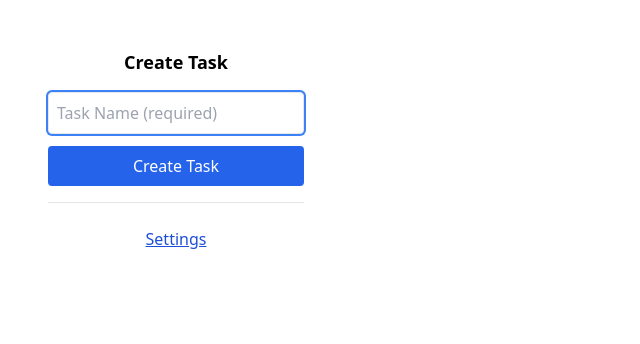
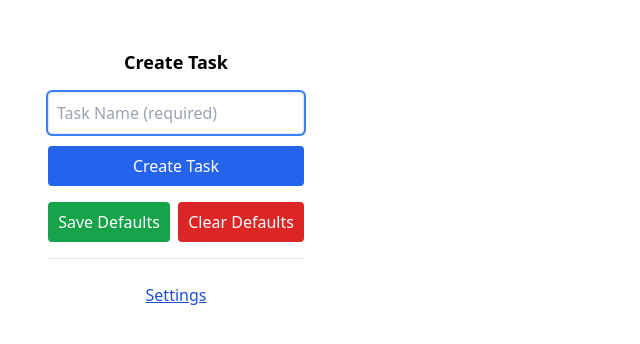
Before and after one commit to anelcanto/web-to-click-up, a React (Vite) app: page / in a window 1280 px wide. Shown: the top 344 px of the page, without its empty margins (0-640 px from the left). Built offline with nearby package versions, Linux system fonts and the light colour scheme.

Commit message:
Add option to set default values

```diff
--- a/src/assets/sidepanel/CreateTask.tsx
+++ b/src/assets/sidepanel/CreateTask.tsx
@@ -1,20 +1,30 @@
 // src/assets/sidepanel/CreateTask.tsx
-import React, { useState } from 'react';
+import React, { useState, useEffect } from 'react';
 import { RenderField, Field } from '../components/RenderField';
 
 interface CreateTaskProps {
     onGoToSettings: () => void;
     selectedFieldIds: string[];
-    availableFields: Field[]; // each Field should have at least id, type, and label
+    availableFields: Field[];
 }
 
 export default function CreateTask({ onGoToSettings, selectedFieldIds, availableFields }: CreateTaskProps) {
     // Always required field
     const [taskName, setTaskName] = useState('');
     const [statusMsg, setStatusMsg] = useState('');
+    // Field values for both standard and custom fields.
+    const [fieldValues, setFieldValues] = useState<Record<string, string>>({});
 
-    // All user-selected fields (standard and custom)
-    const [fieldValues, setFieldValues] = useState<Record<string, string>>({});
+    // On mount, load saved defaults from chrome storage.
+    useEffect(() => {
+        chrome.storage.local.get(['defaults'], (result) => {
+            if (result.defaults) {
+                const { taskName: defaultTaskName, fieldValues: defaultFieldValues } = result.defaults;
+                if (defaultTaskName) setTaskName(defaultTaskName);
+                if (defaultFieldValues) setFieldValues(defaultFieldValues);
+            }
+        });
+    }, []);
 
     const handleFieldChange = (fieldId: string, newValue: string) => {
         setFieldValues((prev) => ({
@@ -23,29 +33,26 @@ export default function CreateTask({ onGoToSettings, selectedFieldIds, available
         }));
     };
 
-    // Transform the value based on field type
-    const transformFieldValue = (field: Field, value: string) => {
-        // Always wrap the final value inside an object with key "value"
-        switch (field.type) {
-            case 'date':
-                // Convert to Unix timestamp; include time=true if needed.
-                return { value: new Date(value).getTime(), value_options: { time: true } };
-            case 'checkbox':
-                return { value: value === 'true' };
-            case 'number':
-            case 'currency':
-                return { value: Number(value) };
-            case 'drop_down':
-                // Expect a drop down option id
-                return { value: value };
-            case 'emoji':
-                // For ratings: assume an integer value (with validation performed elsewhere)
-                return { value: parseInt(value, 10) };
-            // Add additional field type conversions as needed.
-            default:
-                // For text, short_text, or other types, use string value.
-                return { value: value };
-        }
+    // Save the current state as defaults in Chrome Storage.
+    const saveDefaults = () => {
+        const defaults = {
+            taskName,
+            fieldValues,
+        };
+        chrome.storage.local.set({ defaults }, () => {
+            setStatusMsg('Defaults saved!');
+            setTimeout(() => setStatusMsg(''), 2000);
+        });
+    };
+
+    // Clear defaults and also clear current UI state if needed.
+    const clearDefaults = () => {
+        chrome.storage.local.remove(['defaults'], () => {
+            setTaskName('');
+            setFieldValues({});
+            setStatusMsg('Defaults cleared!');
+            setTimeout(() => setStatusMsg(''), 2000);
+        });
     };
 
     const handleCreateTask = (e: React.FormEvent) => {
@@ -58,14 +65,13 @@ export default function CreateTask({ onGoToSettings, selectedFieldIds, available
 
         setStatusMsg('Creating task...');
 
-        // Standard fields mapping (adjust as needed)
         const standardFields = ['taskDescription', 'taskStatus', 'taskAssignee'];
         const standardFieldData: Record<string, any> = {};
         const customFieldsPayload: { id: string; value: any }[] = [];
 
         selectedFieldIds.forEach((fieldId) => {
             const rawValue = fieldValues[fieldId] || '';
-            // Find field definition if available (if not a standard field)
+            // Find the field definition if available (for custom fields)
             const fieldDef = availableFields.find((f) => f.id === fieldId);
 
             if (standardFields.includes(fieldId)) {
@@ -77,18 +83,16 @@ export default function CreateTask({ onGoToSettings, selectedFieldIds, available
                         standardFieldData['status'] = rawValue;
                         break;
                     case 'taskAssignee':
-                        // Wrap assignee id in an array
                         standardFieldData['assignees'] = [rawValue];
                         break;
                     default:
                         break;
                 }
             } else if (fieldDef) {
-                // Transform the field value based on its type.
-                const transformedData = transformFieldValue(fieldDef, rawValue);
+                // Simple transformation; see previous examples for type-specific conversions.
                 customFieldsPayload.push({
                     id: fieldId,
-                    ...transformedData,
+                    value: rawValue,
                 });
             }
         });
@@ -144,14 +148,35 @@ export default function CreateTask({ onGoToSettings, selectedFieldIds, available
                     );
                 })}
 
-                <button type="submit" className="w-full p-2 bg-blue-600 text-white rounded hover:bg-blue-700 transition">
+                <button
+                    type="submit"
+                    className="w-full p-2 bg-blue-600 text-white rounded hover:bg-blue-700 transition"
+                >
                     Create Task
                 </button>
             </form>
 
-            <p className="text-sm text-red-600">{statusMsg}</p>
+            <div className="flex justify-between space-x-2">
+                <button
+                    onClick={saveDefaults}
+                    className="flex-grow p-2 bg-green-600 text-white rounded hover:bg-green-700 transition"
+                >
+                    Save Defaults
+                </button>
+                <button
+                    onClick={clearDefaults}
+                    className="flex-grow p-2 bg-red-600 text-white rounded hover:bg-red-700 transition"
+                >
+                    Clear Defaults
+                </button>
+            </div>
+
+            <p className="mt-2 text-sm text-red-600">{statusMsg}</p>
             <hr className="my-4" />
-            <button onClick={onGoToSettings} className="w-full p-2 text-blue-700 underline hover:text-blue-900">
+            <button
+                onClick={onGoToSettings}
+                className="w-full p-2 text-blue-700 underline hover:text-blue-900"
+            >
                 Settings
             </button>
         </div>
```
